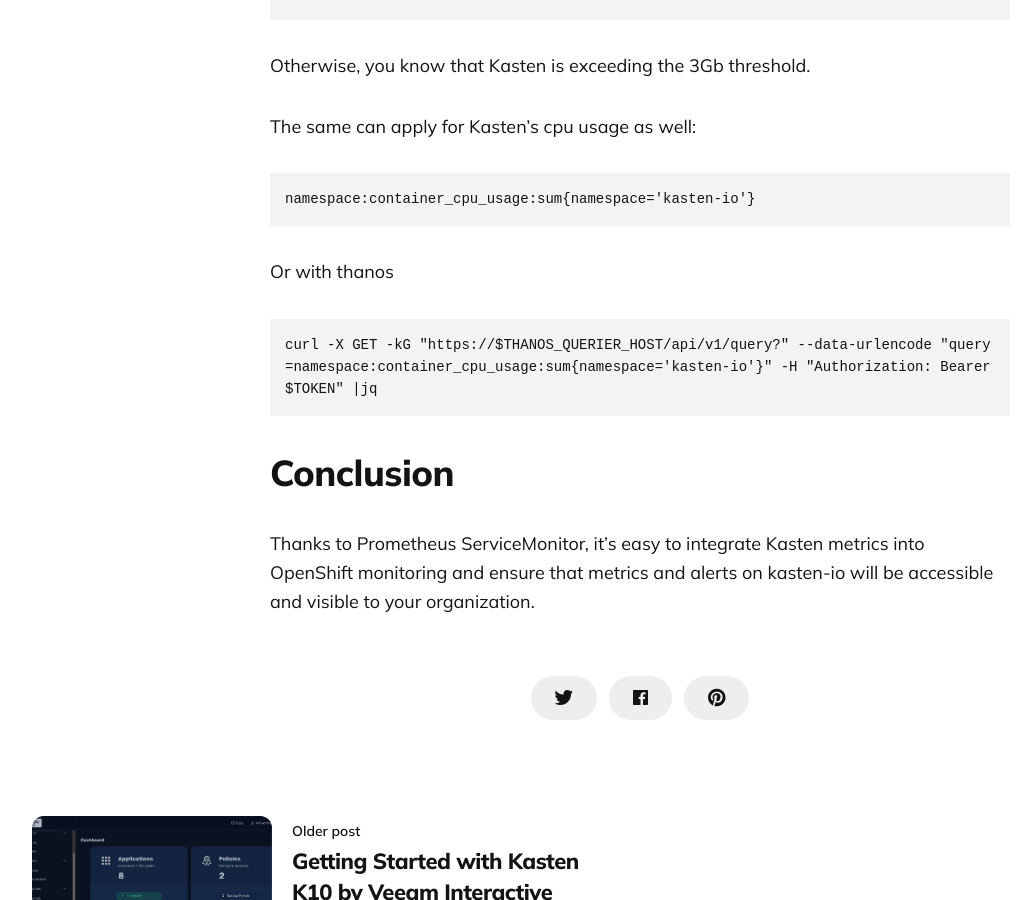
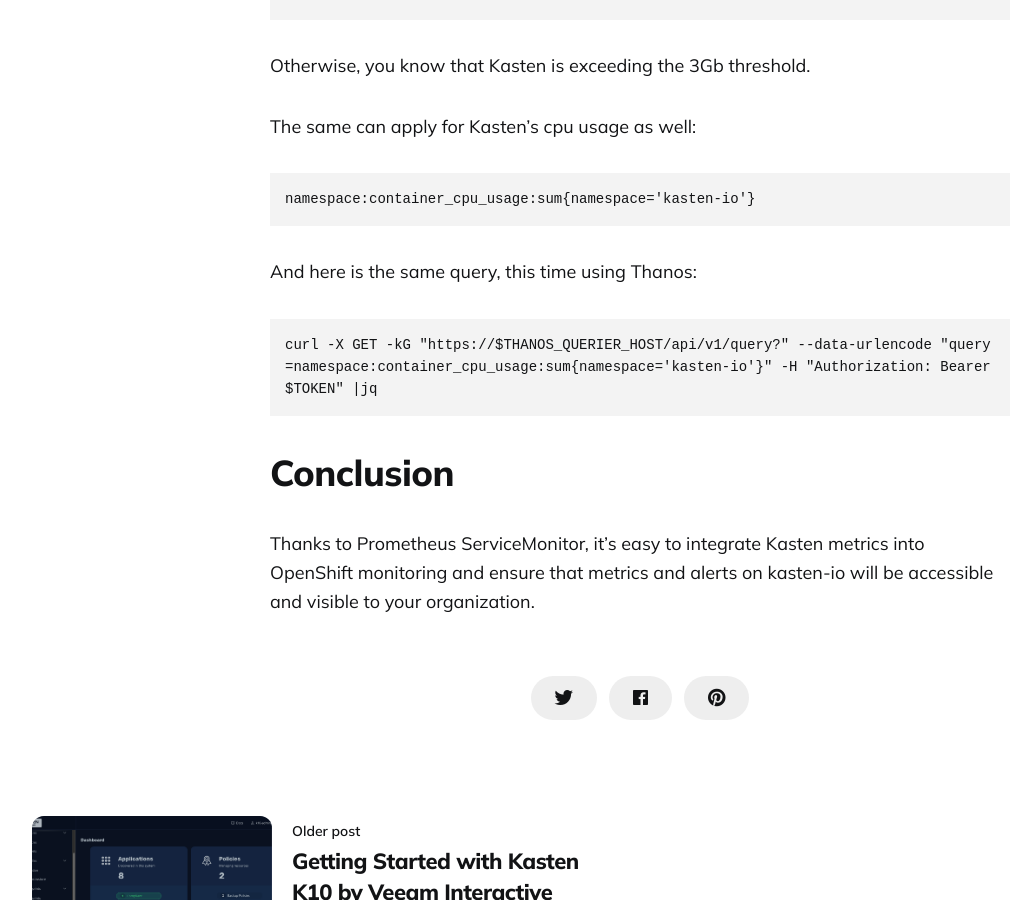
Before and after one commit to newellbrandon/kastendevhub.github.io, a Jekyll site: the page built from _posts/2024-01-12-kasten-openshift-monitoring.markdown, in a window 1280 px wide and 900 px high, scrolled down 23959 px. Shown: the whole window, without its empty margins (0-1024 px from the left). Built offline with Jekyll 4.4.1, drawn with Linux system fonts in a browser that asks for light colours; comment, search, counter and statistics services are not loaded.

Commit message:
Update _posts/2024-01-12-kasten-openshift-monitoring.markdown
Co-authored-by: slotdawg <mattslotten@gmail.com>

````diff
--- a/_posts/2024-01-12-kasten-openshift-monitoring.markdown
+++ b/_posts/2024-01-12-kasten-openshift-monitoring.markdown
@@ -801,7 +801,7 @@ The same can apply for Kasten's cpu usage as well:
 namespace:container_cpu_usage:sum{namespace='kasten-io'}
 ```
 
-Or with thanos
+And here is the same query, this time using Thanos:
 ```
 curl -X GET -kG "https://$THANOS_QUERIER_HOST/api/v1/query?" --data-urlencode "query=namespace:container_cpu_usage:sum{namespace='kasten-io'}" -H "Authorization: Bearer $TOKEN" |jq
 ```
````
